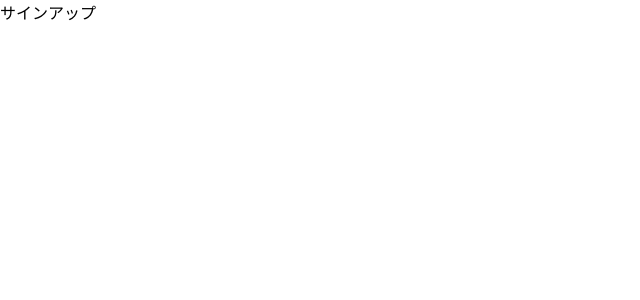
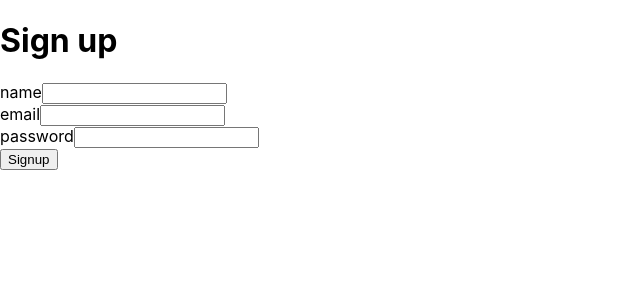
Before and after one commit to kawabata324/book-review, a React (Vite) app: page /signup in a window 1280 px wide. Shown: the top 300 px of the page, without its empty margins (0-640 px from the left). Built offline with nearby package versions, Linux system fonts and the light colour scheme.

Commit message:
[Update] create signup

```diff
--- a/src/views/Signup.jsx
+++ b/src/views/Signup.jsx
@@ -1,10 +1,58 @@
-import { useState } from 'react'
+import {useState} from 'react'
+import BaseInput from "./components/BaseInput";
 
 function Signup() {
 
+    const [name, setName] = useState('')
+    const [email, setEmail] = useState('')
+    const [password, setPassword] = useState('')
+    const [errors, setErrors] = useState([])
+    const [token, setToken] = useState('')
+
+    const createUser = () => {
+        setErrors([])
+        // Todo validationErrorも早期リターンする
+        if (!name || !password || !email) {
+            setErrors(["空文字で登録はできません"])
+            return false
+        }
+
+        const url = "https://api-for-missions-and-railways.herokuapp.com/users"
+        const requestOptions = {
+            method: 'POST',
+            headers: {'Content-Type': 'application/json'},
+            body: JSON.stringify({
+                name,
+                email,
+                password
+            })
+        }
+
+        fetch(url, requestOptions)
+            .then((res) => res.json())
+            .then((result) => {
+                // INFO 成功するとtokenが返ってくる
+                if (!result.token) {
+                    setErrors(["signUpに失敗しました。もう一度お試しください"])
+                }
+                setToken(result.token)
+            })
+            .catch(() => {
+                setErrors(["signUpに失敗しました。もう一度お試しください"])
+            })
+
+    }
+
     return (
         <div>
-           サインアップ
+            <h1>Sign up</h1>
+            <div>
+                <BaseInput label="name" type="text" value={name} onChange={setName}/>
+                <BaseInput label="email" type="email" value={email} onChange={setEmail}/>
+                <BaseInput label="password" type="password" value={password} onChange={setPassword}/>
+                <div>{errors}</div>
+                <input type="button" value="Signup" onClick={createUser}/>
+            </div>
         </div>
     )
 }
--- /dev/null
+++ b/src/views/components/BaseInput.jsx
@@ -0,0 +1,17 @@
+import {useState} from 'react'
+
+function BaseInput(props) {
+    const {label, type, value, onChange, required} = props
+
+    const handleChange = (e) => {
+        onChange(e.target.value)
+    }
+    return (
+        <div>
+            <label>{label}</label>
+            <input type={type} value={value} onChange={handleChange}/>
+        </div>
+    )
+}
+
+export default BaseInput
```
